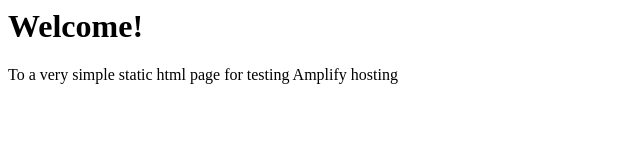
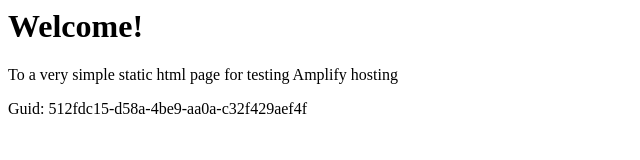
Before and after one commit to aws-aemilia-cdg/Github-PR-Commit-Integration-Test-DoNotTouch-Gith-P5X5MO5I-v1-preprod-eu-west-3, a website: page src/index.html in a window 1280 px wide. Shown: the whole page, without its empty margins (0-640 px from the left). Drawn offline with Linux system fonts and the light colour scheme.

Commit message:
commit from integ tests

```diff
--- a/src/index.html
+++ b/src/index.html
@@ -1,3 +1,5 @@
+
+
 <html lang="en">
 
 <head>
@@ -10,6 +12,6 @@
 <body>
     <h1>Welcome!</h1>
     <p>To a very simple static html page for testing Amplify hosting</p>
-</body>
+    <p>Guid: 512fdc15-d58a-4be9-aa0a-c32f429aef4f</p></body>
 
 </html>
```
